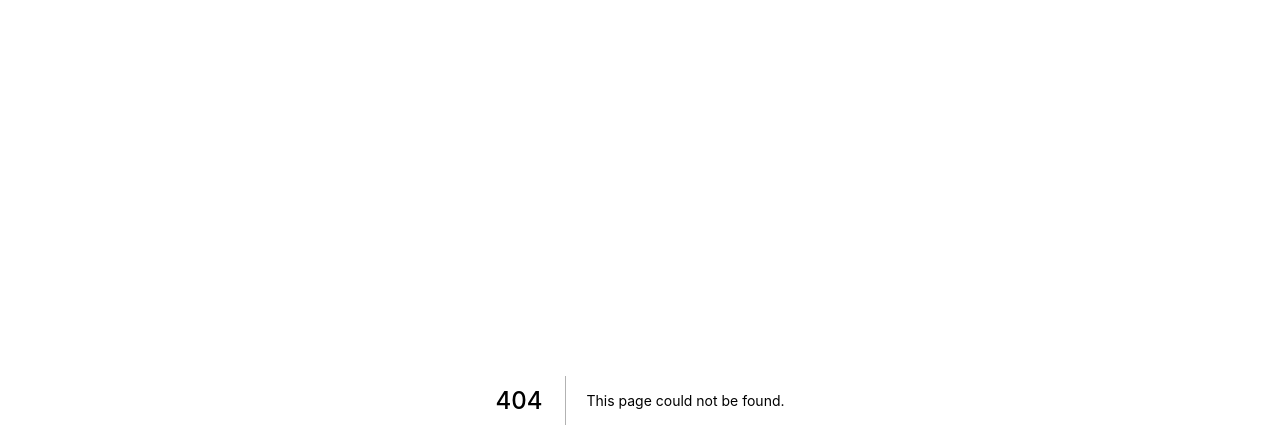
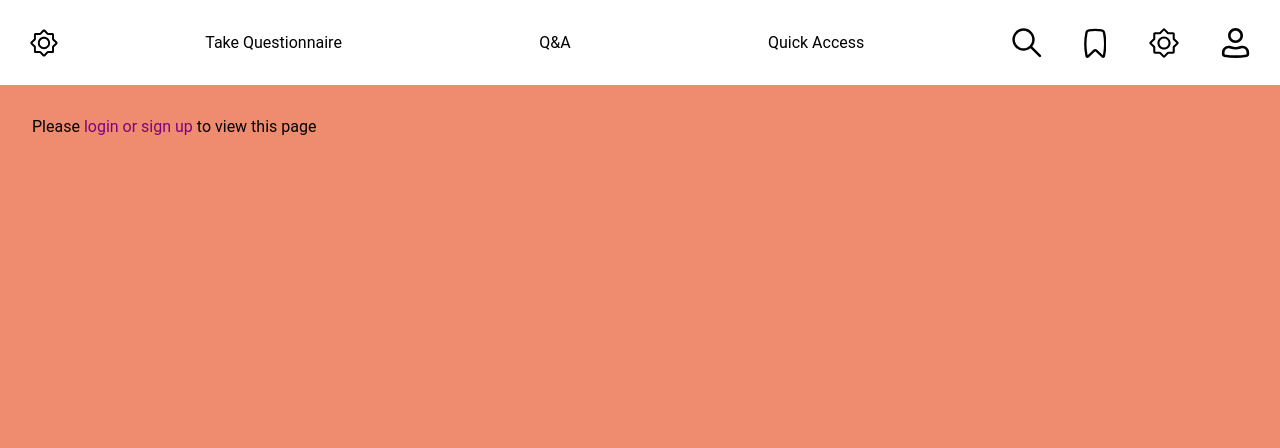
Before and after one commit to sandboxnu/knowyouroptions, a Next.js app in the folder frontend/: page /restricted in a window 1280 px wide. Before the commit this address had no page. Shown: the top 448 px of the page. Built offline with nearby package versions, Linux system fonts and the light colour scheme; a web font is replaced by a local one.

Commit message:
added but not connected redirect page when user isn't signed in

```diff
--- /dev/null
+++ b/frontend/pages/restricted.tsx
@@ -0,0 +1,44 @@
+import React, { ReactElement } from 'react';
+import styled from 'styled-components';
+import { colors, device, maxDevice } from '../templates/mediaSizes';
+import { useRouter } from 'next/router';
+import Layout from '../components/Layout';
+
+const Container = styled.div`
+  display: flex;
+  flex-direction: row;
+  padding: 2rem;
+  padding-top: 5rem;
+  background-color: ${colors.homepageBackground};
+  height: 100%;
+  width: 100%;
+
+  @media ${device.laptop} {
+    padding-top: 2rem;
+  }
+`;
+
+const Info = styled.span`
+  color: purple;
+  cursor: pointer;
+  font-family: roboto;
+  margin: 0;
+`;
+
+const Restricted = (): ReactElement => {
+  const router = useRouter();
+  const onClick = () => router.push('/signin');
+  return (
+    <>
+      <Layout>
+        <Container>
+          <span>Please</span>
+          <Info onClick={onClick}>&nbsp;login or sign up&nbsp;</Info>
+          <span>to view this page</span>
+        </Container>
+      </Layout>
+    </>
+  );
+};
+
+export default Restricted;
```
